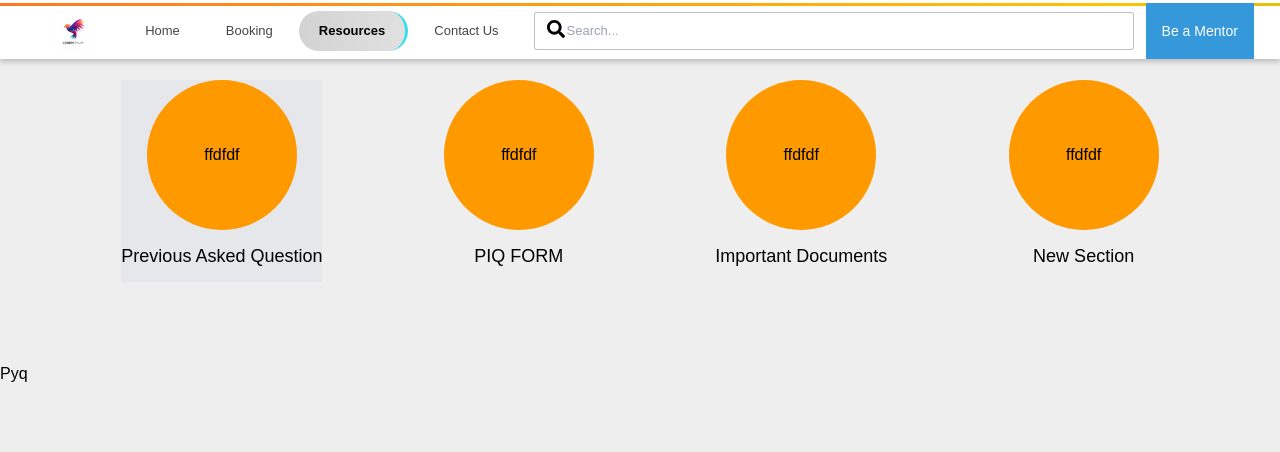
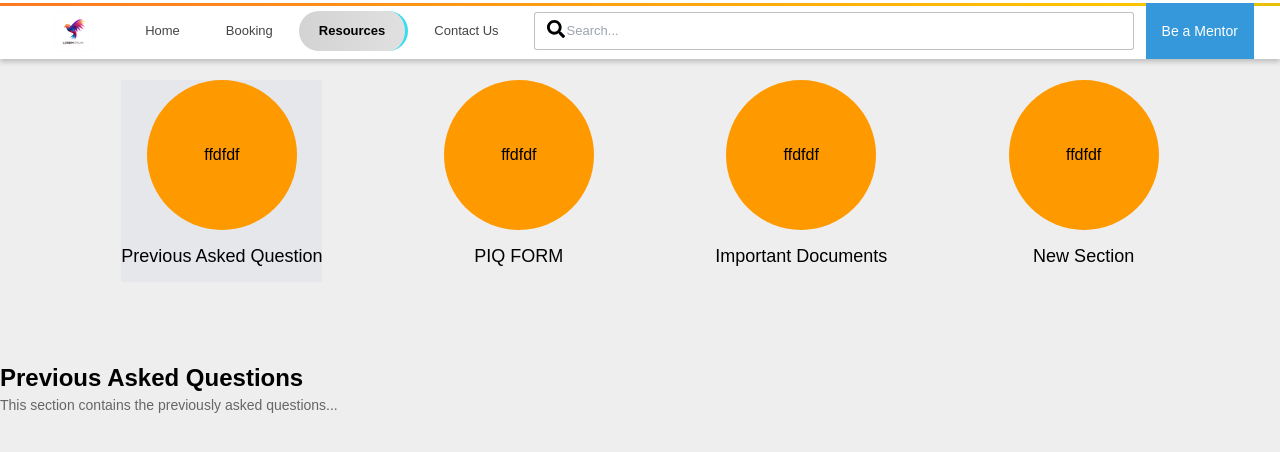
Before and after one commit to Arun-kushwaha007/Slot-Selection, a React (Create React App) app in the folder client/: page /Resources in a window 1280 px wide. Shown: the top 452 px of the page. Built offline with nearby package versions, Linux system fonts and the light colour scheme; no server answers.

Commit message:
resources pages.

```diff
--- a/client/src/pages/Resources/Pyq.jsx
+++ b/client/src/pages/Resources/Pyq.jsx
@@ -2,7 +2,9 @@ import React from 'react'
 
 const Pyq = () => {
   return (
-    <div>Pyq</div>
+    <>
+
+    </>
   )
 }
 
--- a/client/src/pages/Resources/Resources.jsx
+++ b/client/src/pages/Resources/Resources.jsx
@@ -76,6 +76,8 @@ const Resources = () => {
       <section className="my-20">
         {activeSection === 'previous-questions' && (
           <div id="previous-questions">
+            <h2 className="text-2xl font-bold">Previous Asked Questions</h2>
+            <p>This section contains the previously asked questions...</p>
             <Pyq/>
           </div>
         )}
```
